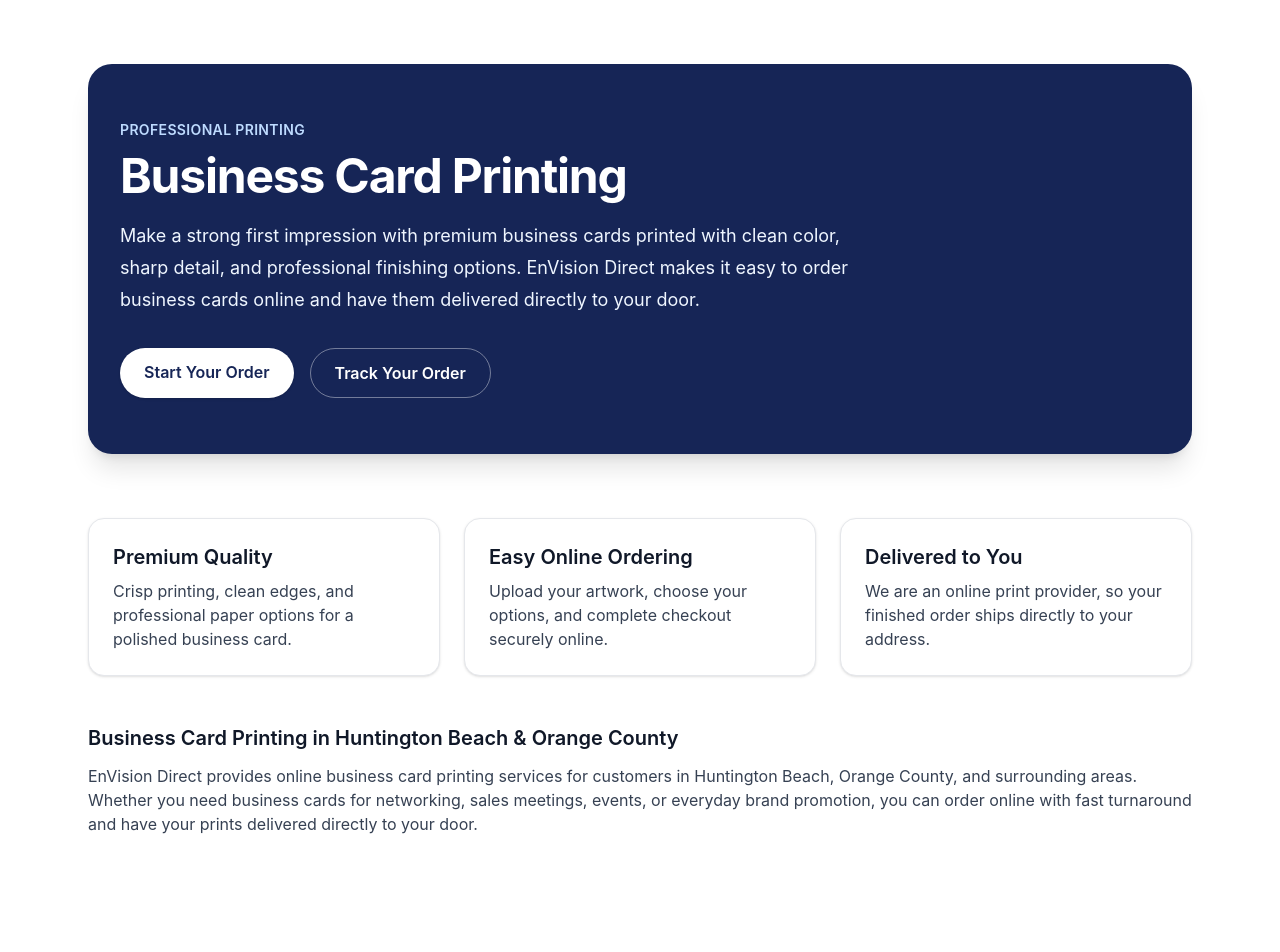
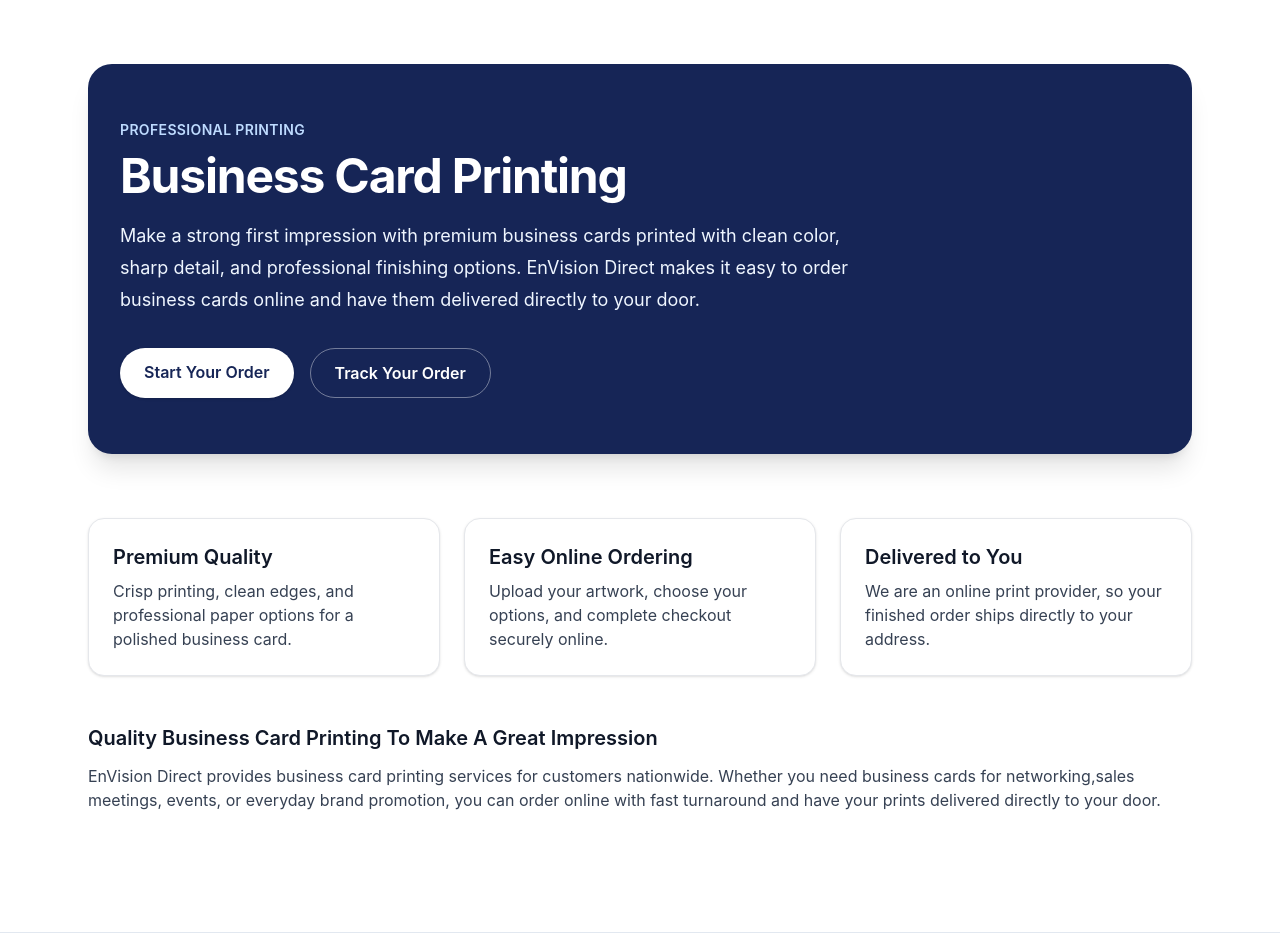
Before and after one commit to deworkenj-envision/Version-25a, a Next.js app: page /business-cards in a window 1280 px wide. Shown: the top 952 px of the page. Built offline with nearby package versions, Linux system fonts and the light colour scheme.

Commit message:
Update page.js

```diff
--- a/app/business-cards/page.js
+++ b/app/business-cards/page.js
@@ -74,13 +74,12 @@ export default function BusinessCardsPage() {
 
       <section className="mx-auto max-w-6xl px-6 pb-10">
         <h3 className="mb-3 text-xl font-semibold">
-          Business Card Printing in Huntington Beach & Orange County
+          Quality Business Card Printing To Make A Great Impression
         </h3>
 
         <p className="text-gray-700">
-          EnVision Direct provides online business card printing services for
-          customers in Huntington Beach, Orange County, and surrounding areas.
-          Whether you need business cards for networking, sales meetings,
+          EnVision Direct provides business card printing services for
+          customers nationwide. Whether you need business cards for networking,sales meetings,
           events, or everyday brand promotion, you can order online with fast
           turnaround and have your prints delivered directly to your door.
         </p>
```
